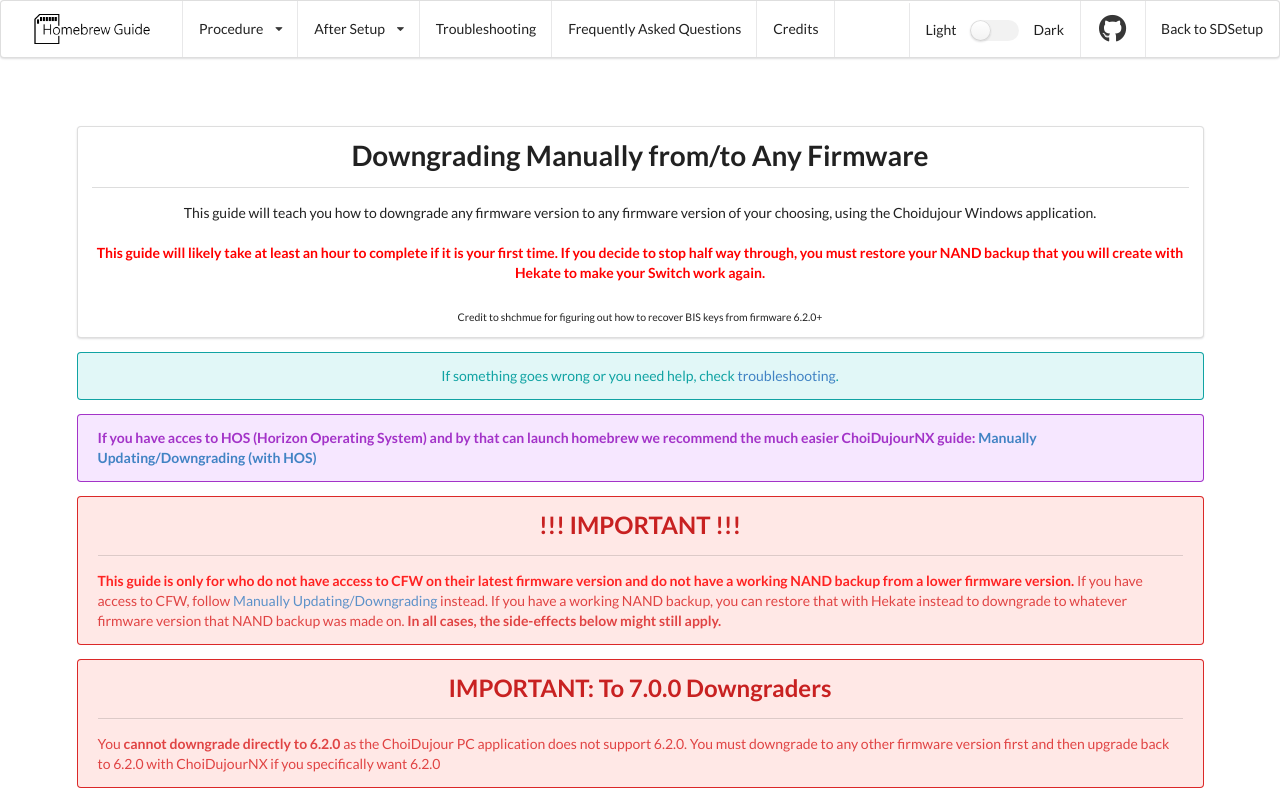
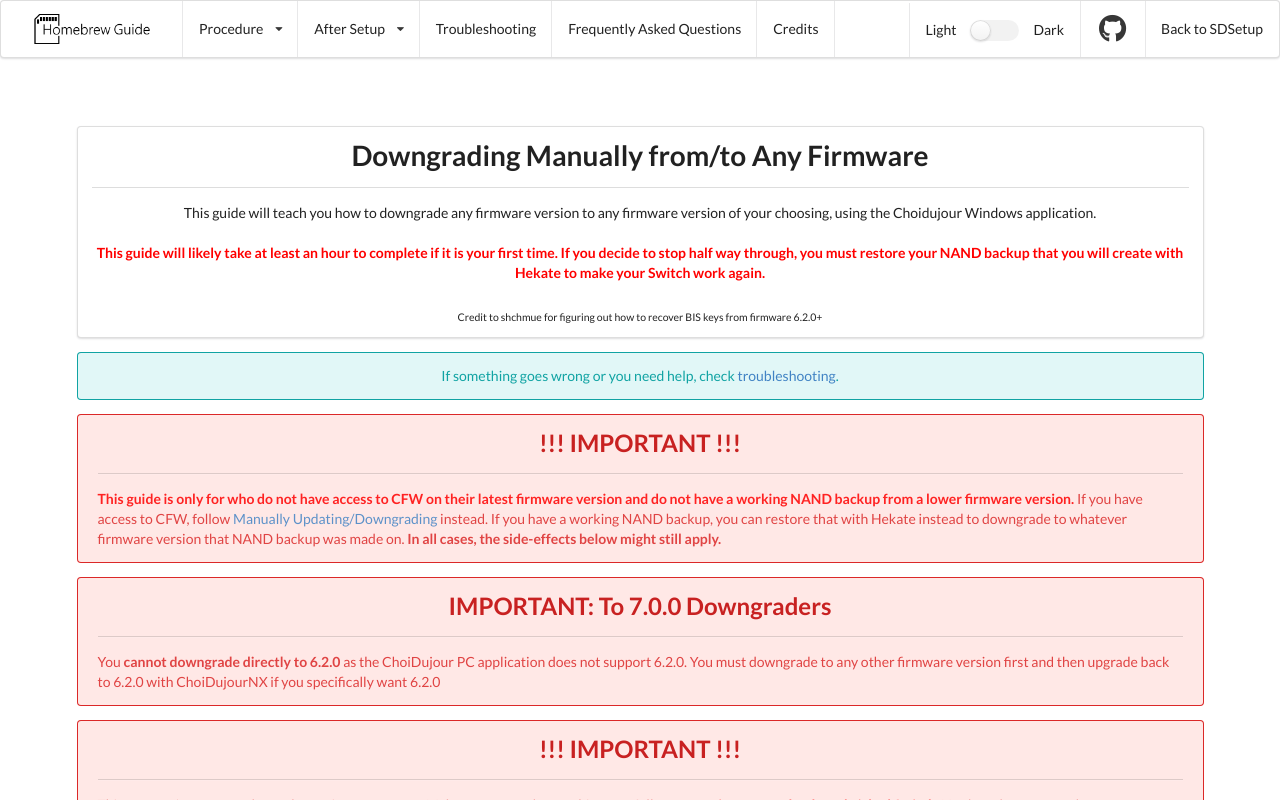
Before and after one commit to noahc3/Homebrew-Guide, a Vue app: page /#/manualchoidowngrade in a window 1280 px wide. Shown: the top 800 px of the page. Built offline with nearby package versions, Linux system fonts and the light colour scheme.

Commit message:
Part 3: Stardust Crusaders

```diff
--- a/src/components/ManualChoiDowngrade.vue
+++ b/src/components/ManualChoiDowngrade.vue
@@ -13,11 +13,6 @@
         <div class="ui teal message" style="text-align:center" v-bind:class="{ inverted: $root.$data.darkTheme }">
             If something goes wrong or you need help, check <router-link to="/troubleshooting">troubleshooting</router-link>.
         </div>
-
-        <div class="ui purple message" v-bind:class="{ inverted: $root.$data.darkTheme }">
-            <b>If you have acces to HOS (Horizon Operating System) and by that can launch homebrew we recommend the much easier ChoiDujourNX guide: <router-link to="/manualupdate">Manually Updating/Downgrading (with HOS)</router-link></b>
-        </div>
-
 
         <div class="ui red message" v-bind:class="{ inverted: $root.$data.darkTheme }">
             <h2 class="ui header" style="text-align:center">
--- a/src/components/ManualUpdate.vue
+++ b/src/components/ManualUpdate.vue
@@ -15,7 +15,7 @@
         </div>
 
         <div class="ui purple message" v-bind:class="{ inverted: $root.$data.darkTheme }">
-            <b>This guide requires you to have access to the OS of the Nintendo Switch [HOS (Horizon Operating System)]. If you don't have access to it for some reason please follow this guide: <router-link to="/manualchoidowngrade">Manually Downgrading (Without HOS)</router-link></b>
+            <b>This guide requires you to have access to the OS of the Nintendo Switch [HOS (Horizon Operating System)]. If you don't have access to it for some reason, please follow this guide: <router-link to="/manualchoidowngrade">Manually Downgrading (Without HOS)</router-link></b>
         </div>
 
         <div class="ui red message" v-bind:class="{ inverted: $root.$data.darkTheme }">
```
